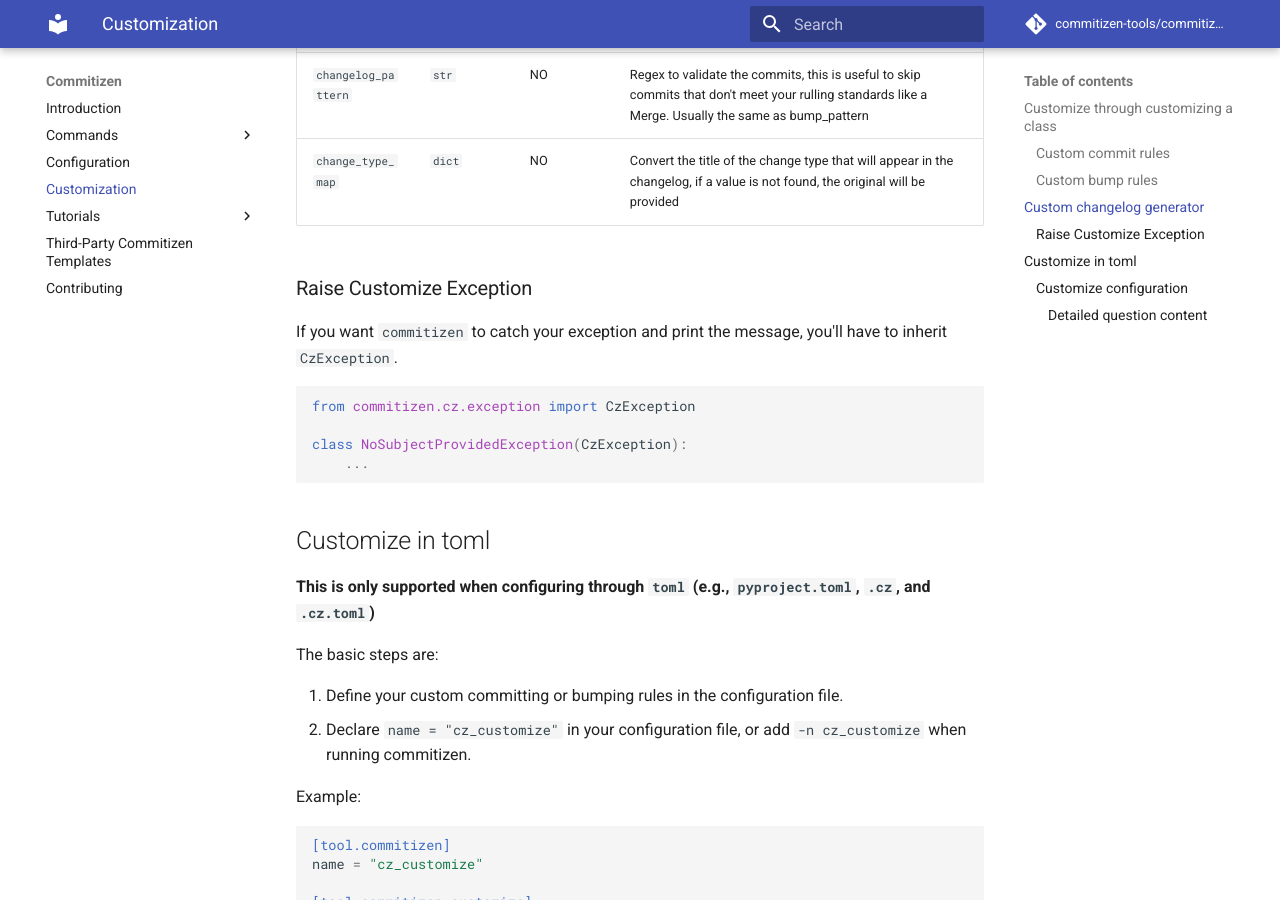
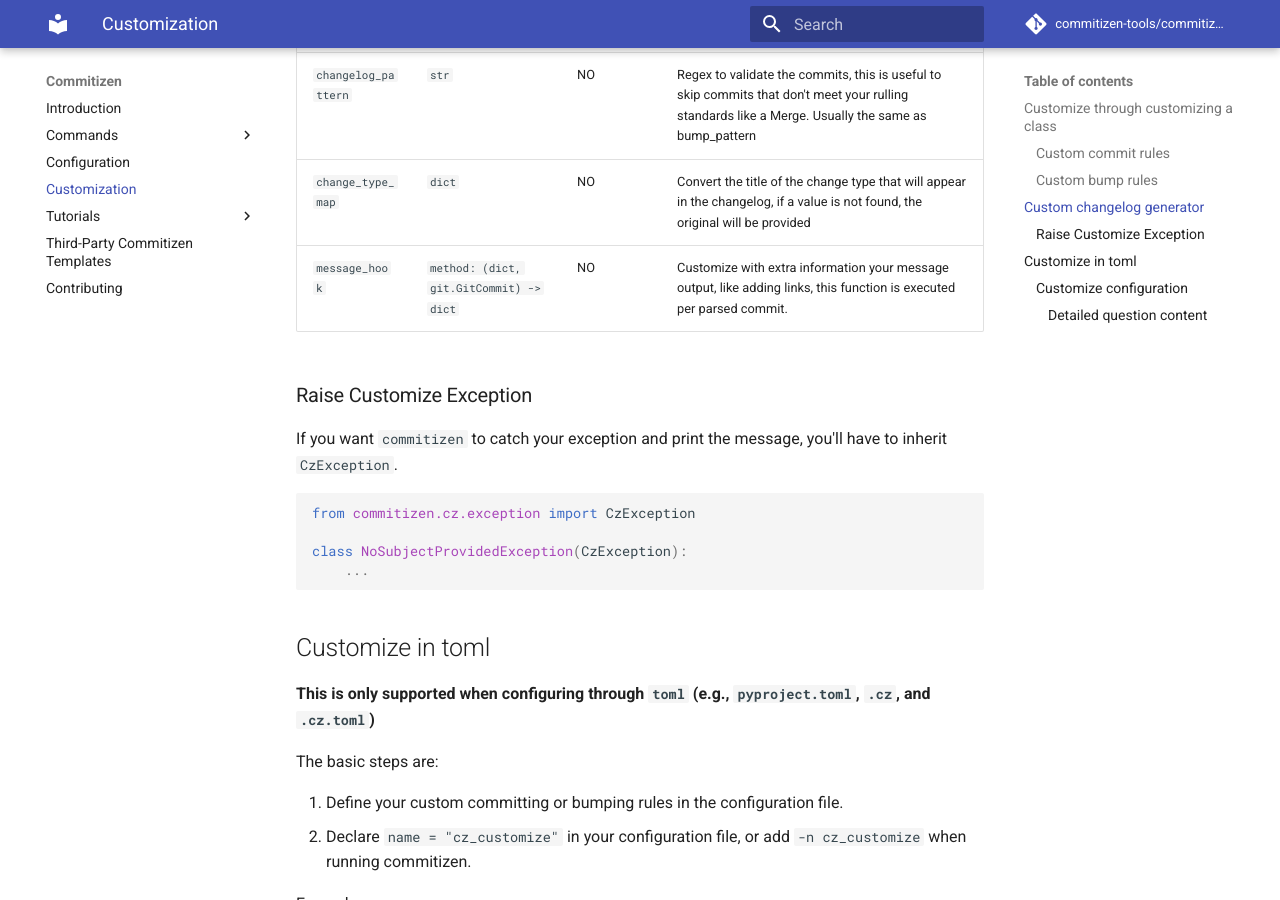
Before and after one commit to commitizen-tools/commitizen, an MkDocs documentation site: the page built from docs/customization.md, in a window 1280 px wide and 900 px high, scrolled down 3108 px. Built offline with MkDocs 1.6.1 and Material for MkDocs 9.7.7, drawn with Linux system fonts in a browser that asks for light colours; comment, search, counter and statistics services are not loaded.

Commit message:
docs(changelog): document usage of message_hook

```diff
--- a/docs/customization.md
+++ b/docs/customization.md
@@ -137,12 +137,12 @@ cz -n cz_strange bump
 The changelog generator should just work in a very basic manner without touching anything.
 You can customize it of course, and this are the variables you need to add to your custom `BaseCommitizen`.
 
-| Parameter           | Type   | Required | Description                                                                                                                                         |
-| ------------------- | ------ | -------- | --------------------------------------------------------------------------------------------------------------------------------------------------- |
-| `commit_parser`     | `str`  | NO       | Regex which should provide the variables explained in the [changelog description][changelog-des]                                                    |
-| `changelog_pattern` | `str`  | NO       | Regex to validate the commits, this is useful to skip commits that don't meet your rulling standards like a Merge. Usually the same as bump_pattern |
-| `change_type_map`   | `dict` | NO       | Convert the title of the change type that will appear in the changelog, if a value is not found, the original will be provided                      |
-
+| Parameter           | Type                                    | Required | Description                                                                                                                                         |
+| ------------------- | --------------------------------------- | -------- | --------------------------------------------------------------------------------------------------------------------------------------------------- |
+| `commit_parser`     | `str`                                   | NO       | Regex which should provide the variables explained in the [changelog description][changelog-des]                                                    |
+| `changelog_pattern` | `str`                                   | NO       | Regex to validate the commits, this is useful to skip commits that don't meet your rulling standards like a Merge. Usually the same as bump_pattern |
+| `change_type_map`   | `dict`                                  | NO       | Convert the title of the change type that will appear in the changelog, if a value is not found, the original will be provided                      |
+| `message_hook`      | `method: (dict, git.GitCommit) -> dict` | NO       | Customize with extra information your message output, like adding links, this function is executed per parsed commit.                               |
 
 [changelog-des]: ./changelog.md#description
 
```
